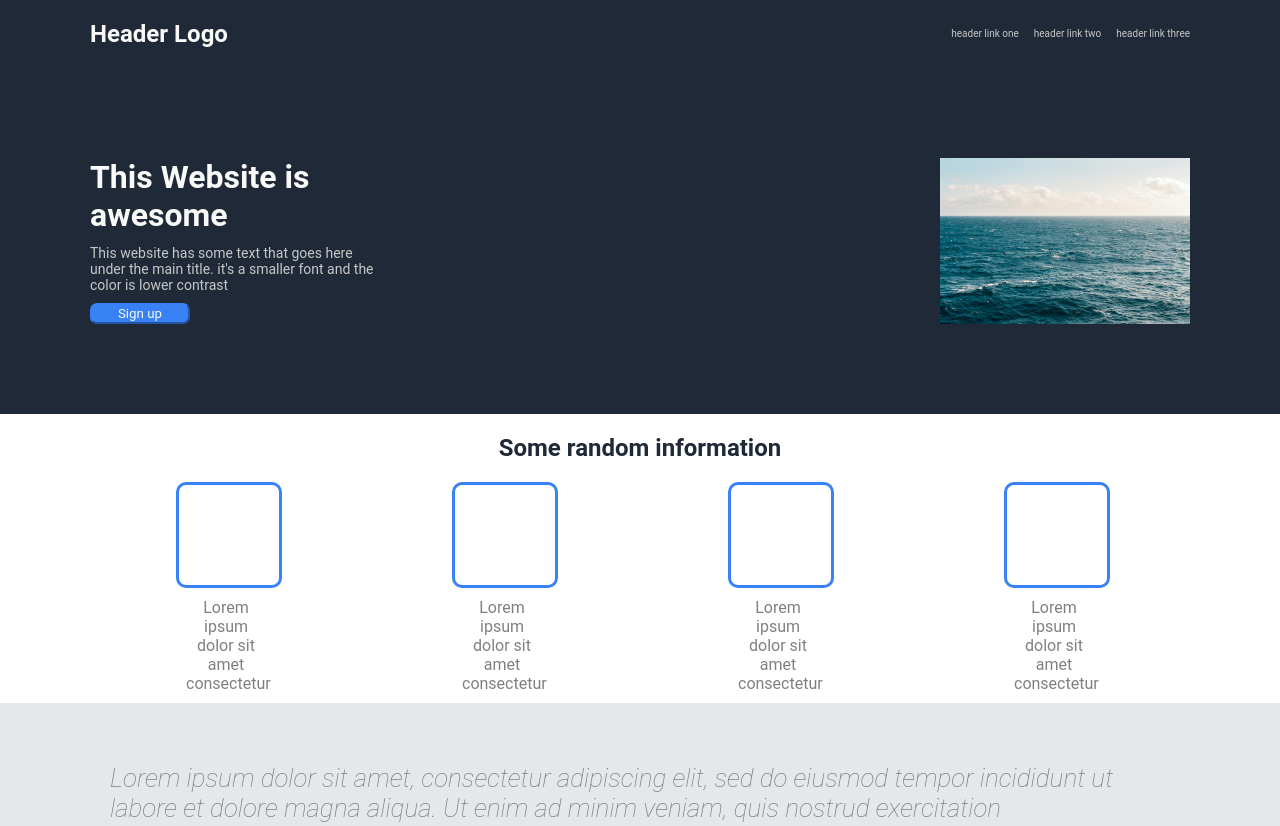
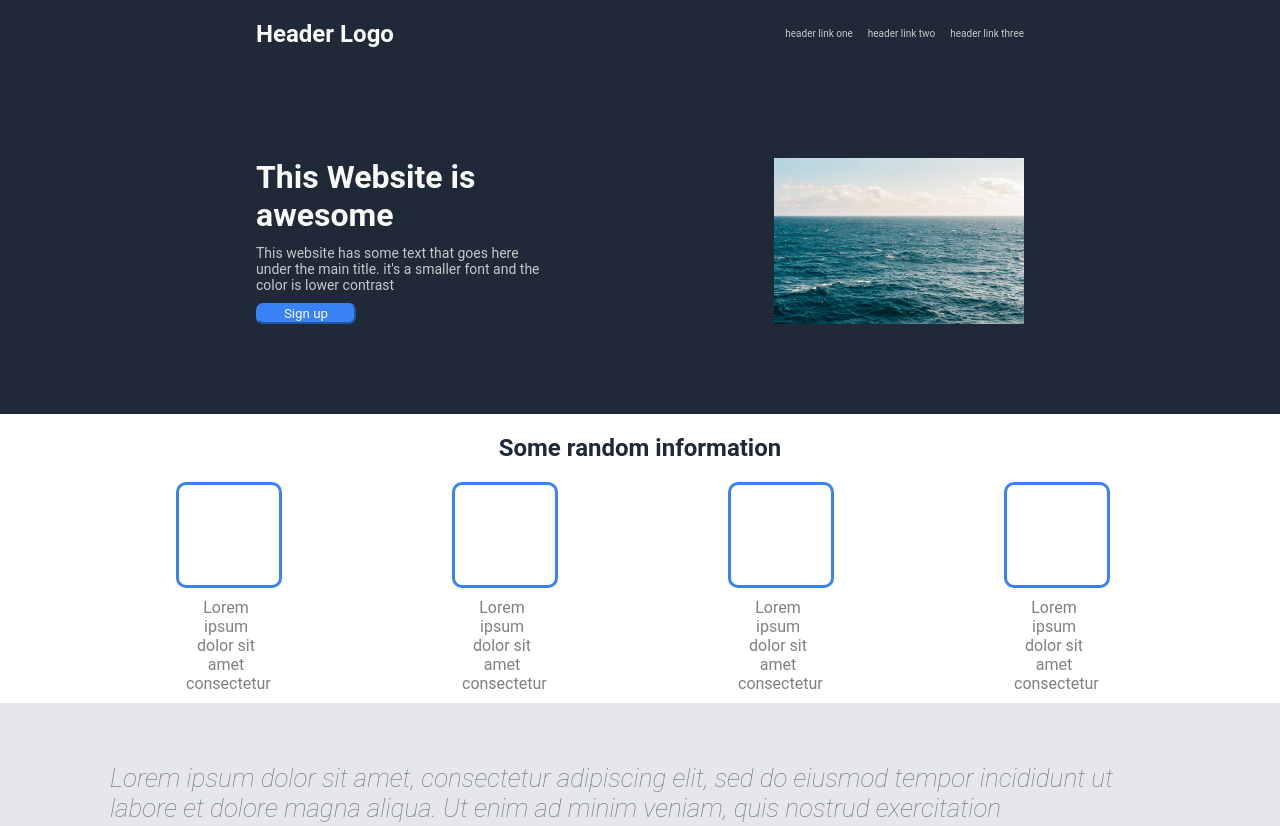
Before and after one commit to saifkaral/Landing-Page, a plain HTML site: page index.html in a window 1280 px wide. Shown: the top 826 px of the page. Drawn offline with Linux system fonts and the light colour scheme.

Commit message:
made the padding responsive

```diff
--- a/styles.css
+++ b/styles.css
@@ -32,7 +32,7 @@ ul {
     display: flex;
     align-items: center;
     background-color: #1f2937;
-    padding: 0px 90px 0px 90px;
+    padding: 0px 20% 0px 20%;
     color: #f9faf8;
     justify-content: center;
 }
@@ -41,7 +41,7 @@ ul {
     background-color: #1f2937;
     display: flex;
     color: #f9faf8;
-    padding: 90px 90px 90px 90px;
+    padding: 90px 20% 90px 20%;
     justify-content: center;
     gap: 10px;
 }
```
